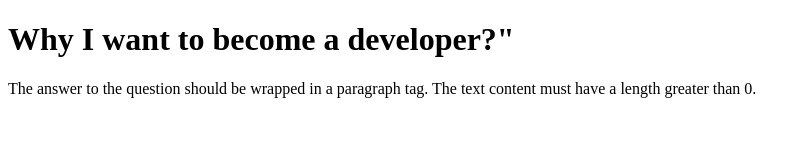
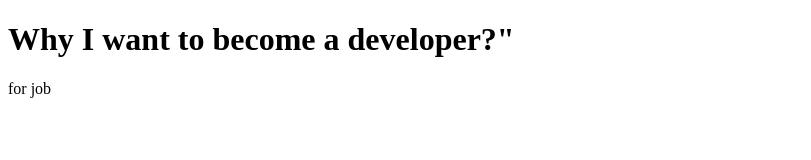
Before and after one commit to acciojob/why-software-daruripavan402-cmd, a website: page main.html in a window 1280 px wide. Shown: the whole page, without its empty margins (0-811 px from the left). Drawn offline with Linux system fonts and the light colour scheme.

Commit message:
created a submission

```diff
--- a/main.html
+++ b/main.html
@@ -3,13 +3,13 @@
 <html>
 
 <head>
+
 	<link rel="stylesheet" href="styles.css">
 </head>
 
 <body>
 	<h1>Why I want to become a developer?"</h1>
-<p>The answer to the question should be wrapped in a paragraph tag. The text content must have a length greater than 0.</p>
-	<!-- the entire body must be written by student -->
+<p>for job </p>
     <script type="text/javascript" src="./script.js">
 
 
```
